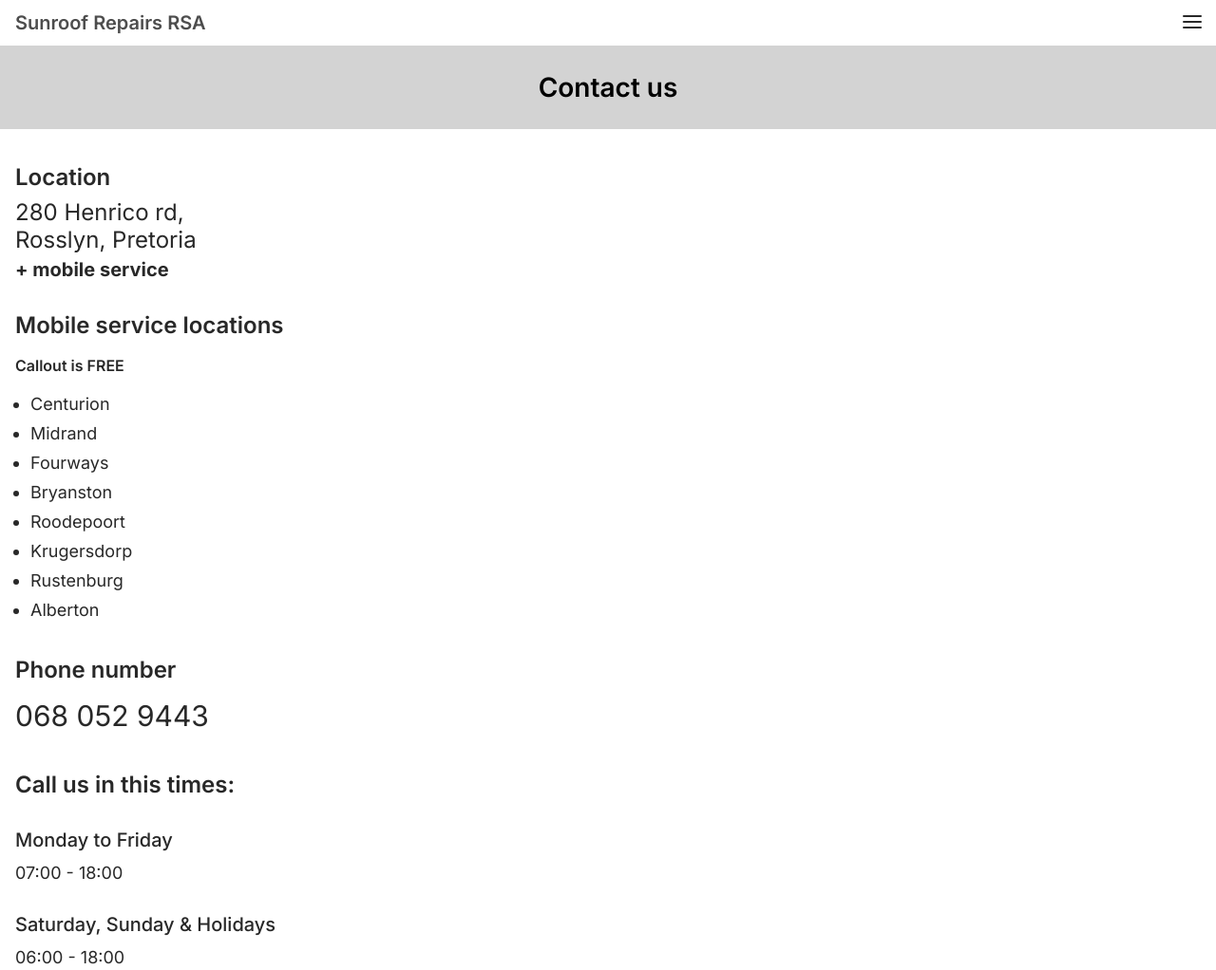
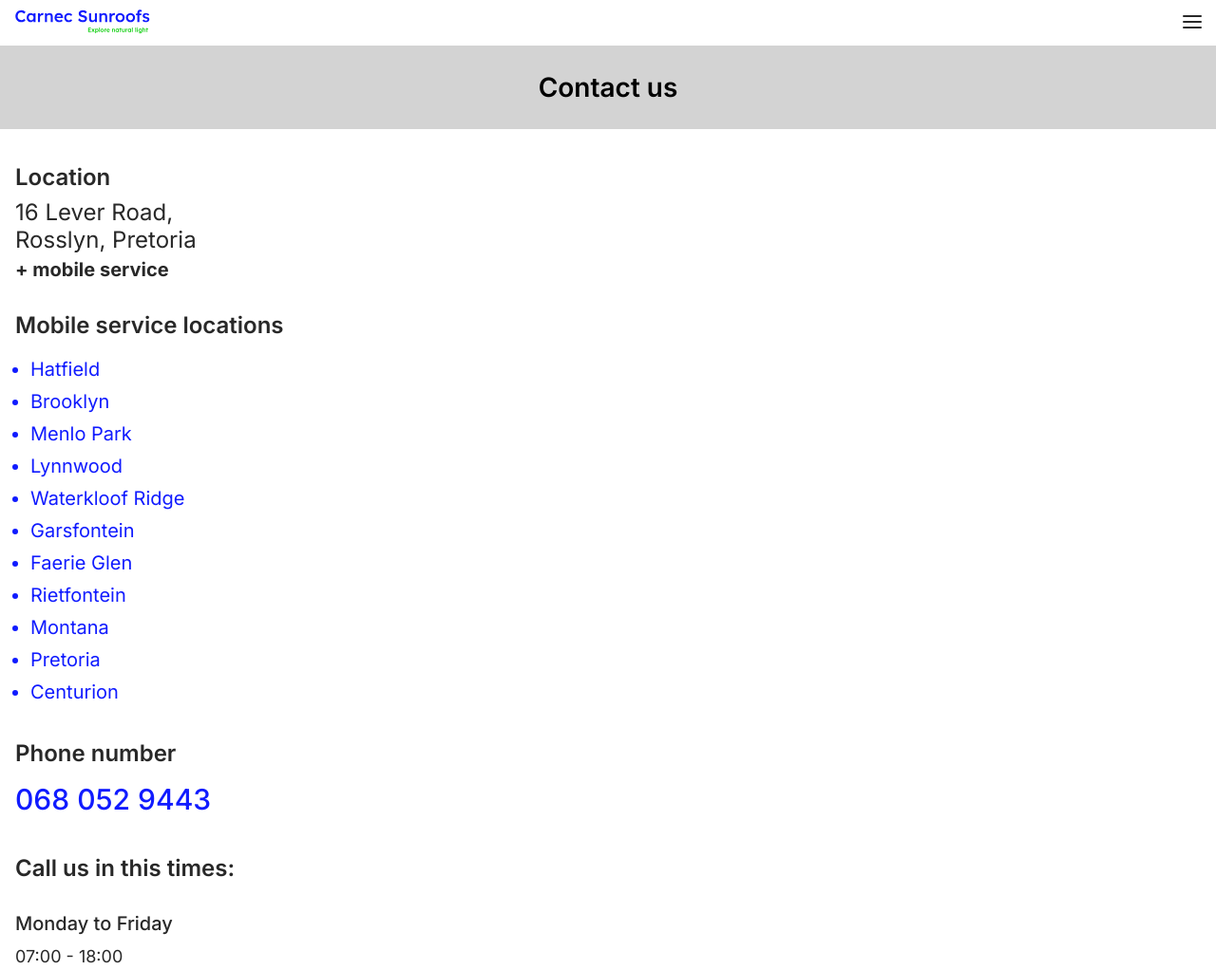
Before and after one commit to sunroofrepairs/webroofs202, a plain HTML site: page contact-us.html in a window 1280 px wide. Shown: the top 1022 px of the page at 95% size. Drawn offline with Linux system fonts and the light colour scheme.

Commit message:
Add files via upload

```diff
--- a/additional.css
+++ b/additional.css
@@ -99,9 +99,9 @@ body{
 
 .container-list ul.location-list li {
 
-    font-size: 18px;
+    font-size: 20px;
     margin-bottom: 10px;
-    color: #282828;
+    color: rgb(16, 27, 255);
 }
 
 
@@ -135,7 +135,8 @@ body{
 .content-inside .content-one .phone-number-num{
 
     font-size: 30px;
-    color: #282828;
+    font-weight: 500;
+    color: rgb(16, 27, 255);
     width: fit-content;
     height: fit-content;
     margin-top: 16px;
--- a/contact-us.html
+++ b/contact-us.html
@@ -5,7 +5,7 @@
     <meta name="viewport" content="width=device-width, initial-scale=1.0">
     <meta name="description" content="Can't come to us? We come to your home or office to fix water leaks, machanism & motor issues. Save time & money. Contact us for a fast, free quote now!">
     <title>Contact us</title>
-    <link rel="shortcut icon" href="favicon.ico" type="image/x-icon">
+    <link rel="icon" href="images/drawing101.png" type="image/png">
     <link rel="stylesheet" href="style.css">
     <link rel="stylesheet" href="additional.css">
     <script src="https://kit.fontawesome.com/ee1a02dd50.js" crossorigin="anonymous"></script>
@@ -57,7 +57,7 @@
 
     <header>
         <section class="heading">
-            <p class="logo">Sunroof Repairs RSA</p>
+            <img class="logo" src="images/Carnec-sunroofs-logo.svg" alt="logooo-image">
             <div class="icon-block" id="harmbuger-icon">
                 <svg class="menu" width="24" height="24" viewBox="0 0 24 24" fill="none" xmlns="https://www.w3.org/2000/svg">
                     <path d="M3 12H21M3 6H21M3 18H21" stroke="#282828" stroke-width="2" stroke-linecap="round" stroke-linejoin="round"/>
@@ -66,11 +66,10 @@
         </section>
     </header>
 
-
     <div class="head-section-kk">
         <div class="main-heading-kk">Contact us</div>
         <div class="sub-heading-kk">Location</div>
-        <p class="text-bracket">280 Henrico rd, <br>Rosslyn, Pretoria</p>
+        <p class="text-bracket">16 Lever Road, <br>Rosslyn, Pretoria</p>
         <p class="bracket-bold-tt">+ mobile service</p>
     </div>
 
@@ -78,17 +77,21 @@
 
         <div class="list-heading">Mobile service locations</div>
 
-        <div class="callout-span">Callout is FREE</div>
+        <!--<div class="callout-span">Callout is FREE</div>-->
 
        <ul class="location-list">
+
+        <li>Hatfield</li>
+        <li>Brooklyn</li>
+        <li>Menlo Park</li>
+        <li>Lynnwood</li>
+        <li>Waterkloof Ridge</li>
+        <li>Garsfontein</li>
+        <li>Faerie Glen</li>
+        <li>Rietfontein</li>
+        <li>Montana</li>
+        <li>Pretoria</li>
         <li>Centurion</li>
-        <li>Midrand</li>
-        <li>Fourways</li>
-        <li>Bryanston</li>
-        <li>Roodepoort</li>
-        <li>Krugersdorp</li>
-        <li>Rustenburg</li>
-        <li>Alberton</li>
        </ul>
 
     </div>
@@ -109,7 +112,7 @@
 
             <div class="wrap-schedule">
                 <p class="schedule-head">Saturday, Sunday & Holidays</p>
-                <p class="schedule-time">06:00 - 18:00</p>
+                <p class="schedule-time">07:00 - 16:00</p>
             </div>
         </div>
 
@@ -137,7 +140,7 @@
 
     <section class="footer-section">
         <i class="fa-regular fa-copyright"></i>
-        <div class="copyright-text">2025 Sunroof Repairs RSA</div>
+        <div class="copyright-text">2025 Carnec Sunroofs</div>
     </section>
 
 </footer>
--- a/style.css
+++ b/style.css
@@ -46,17 +46,16 @@ header section.heading{
 
 }
 
-header section.heading .logo{
 
-    font-size: 20px;
-    font-weight: 600;
-    color: #4d4d4d;
-    width: fit-content;
-    height: fit-content;
-    text-align: center;
-    margin-top: auto;
-    margin-bottom: auto;
-    margin-left: 16px;
+header section.heading img.logo{
+
+
+    width: 160px;
+    height: 40px;
+    margin-top: 4px;
+    margin-left: 8px;
+
+
 }
 
 header section.heading div.icon-block{
@@ -78,7 +77,7 @@ header section.content{
     flex-direction: column;
     flex-wrap: wrap;
     justify-content: center;
-    background-image: url("images/main-screen-image.jpg");
+    background-image: url("images/display-image.jpg");
     background-color: brown;
     aspect-ratio: 16/14;
     width: 100%;
@@ -103,7 +102,7 @@ header section.content::after {
 header section.content p.content-head{
 
     font-size: 32px;
-    font-weight: bold;
+    font-weight: 600;
     color: #ffffff;
     text-align: center;
     margin-bottom: 12px;
@@ -203,7 +202,7 @@ main article section.block-content{
     margin-left: 16px;
     margin-right: 16px;
     border: 1.3px;
-    border-color: #CCCFD4;
+    border-color: #E4E6EB;
     border-style: solid;
     margin-bottom: 40px;
 }
@@ -352,7 +351,7 @@ main section.block-action button{
     text-decoration: none;
     outline: none;
     color: #ffffff;
-    background-color: #1877f2;
+    background-color: #00cc00;
     border: none;
     border-radius: 50px;
 }
@@ -365,7 +364,7 @@ main section.block-action button:hover{
 
 main section.block-action button:active{
 
-    background-color: #4D9AFF;
+    background-color: #309b30;
 
 }
 
@@ -480,7 +479,7 @@ main section.block-action button:active{
     height: 10px;
     width: 10px;
     border-radius: 25px;
-    background-color: #1877f2;
+    background-color: #00cc00;
 }
 
 .swiper-button-prev, .swiper-button-next {
```
Also changed, not shown: index.html (+34 -31 lines), images/Carnec-sunroofs-logo.svg (added), images/drawing101.png (added), images/logo-image-realll.png (added), 5 other files.
